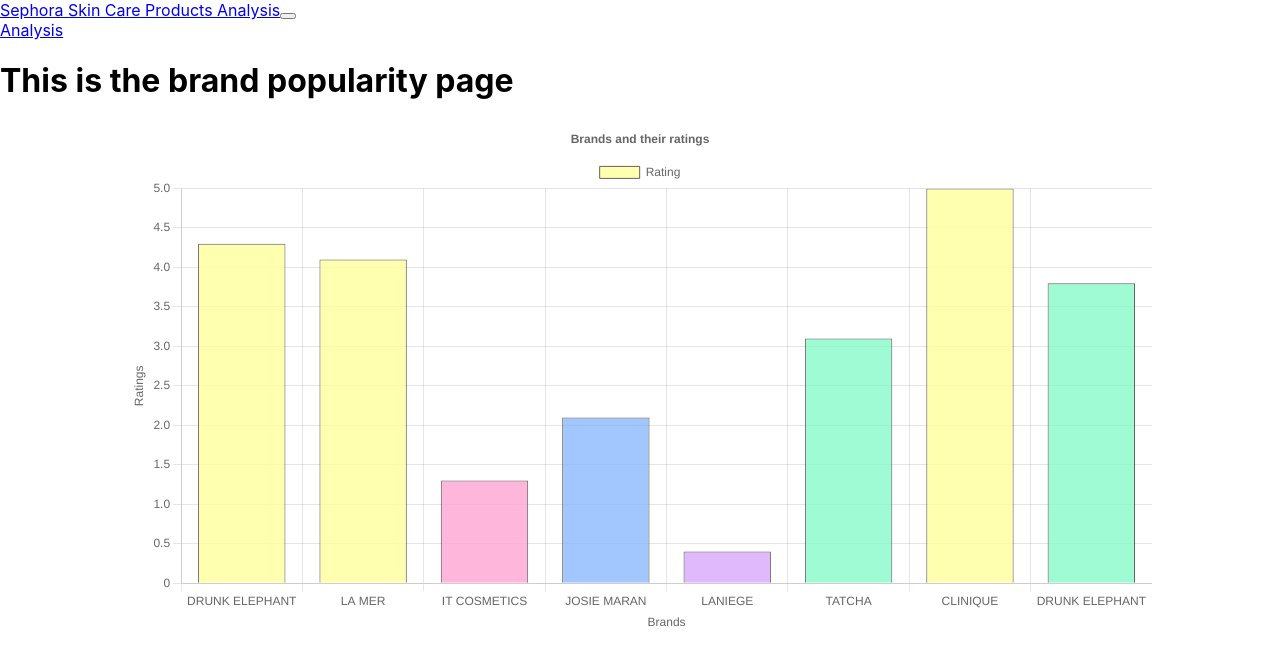
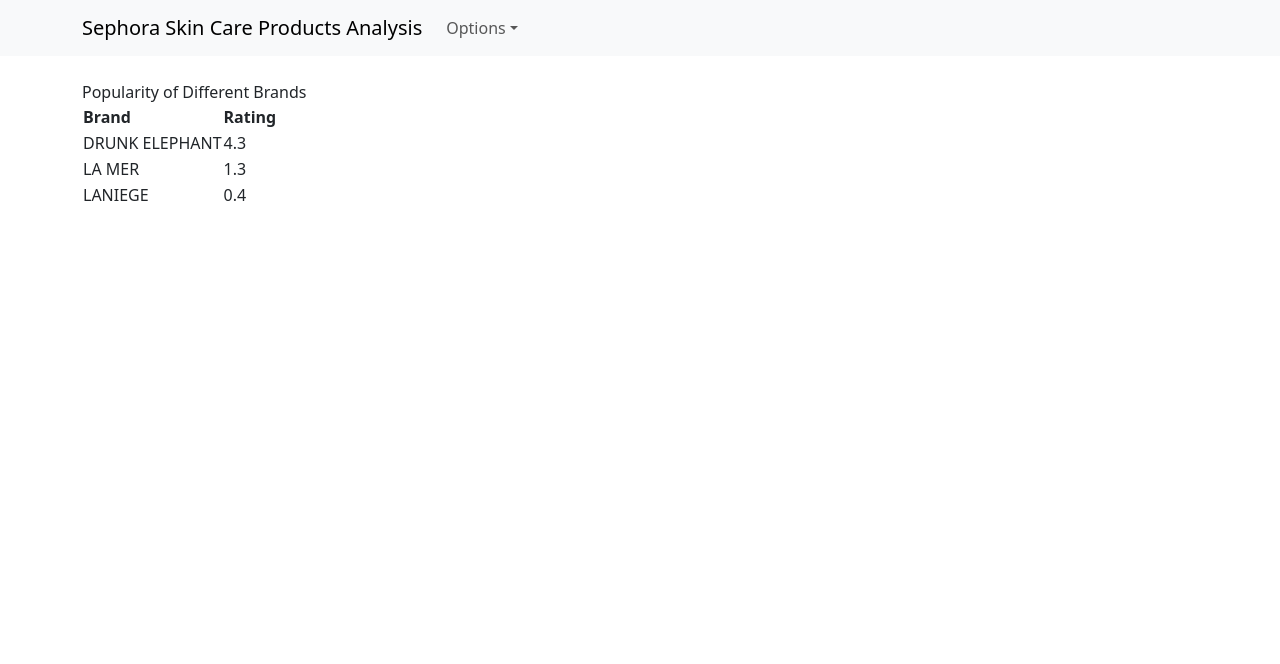
Before and after one commit to Namira29351/Skincare-Analysis, a React (Create React App) app in the folder frontend/: page /BrandPopularity in a window 1280 px wide. Shown: the top 664 px of the page. Built offline with nearby package versions, Linux system fonts and the light colour scheme.

Commit message:
I added a proper dropdown box and seperated the analytics from the visualizations

```diff
--- a/frontend/package.json
+++ b/frontend/package.json
@@ -16,6 +16,7 @@
     "react-dom": "^19.0.0",
     "react-router-dom": "^7.5.1",
     "react-scripts": "5.0.1",
+    "sass": "^1.87.0",
     "web-vitals": "^2.1.4"
   },
   "scripts": {
--- a/frontend/src/App.js
+++ b/frontend/src/App.js
@@ -5,6 +5,8 @@
 import BrandPopularity from './features/analysis/components/BrandPopularity';
 import ProductPopularity from './features/analysis/components/ProductPopularity';
 import ProductPrice from './features/analysis/components/ProductPrices';
+import BrandPopularityGraph from './features/analysis/components/BrandPopularityGraph';
+import ProductPopularityGraph from './features/analysis/components/ProductPopularityGraph';
 
 function App() {
   return (
@@ -14,7 +16,9 @@
         <Routes>
           <Route path="/" element={<Home />} />
           <Route path="/BrandPopularity" element={<BrandPopularity />} />
+          <Route path="/BrandPopularityGraph" element={<BrandPopularityGraph />} />
           <Route path="/ProductPopularity" element={<ProductPopularity />} />
+          <Route path="/ProductPopularityGraph" element={<ProductPopularityGraph />} />
           <Route path="/ProductPrice" element={<ProductPrice />} />
         </Routes>
       </div>
--- a/frontend/src/components/layout/AppNavbar.jsx
+++ b/frontend/src/components/layout/AppNavbar.jsx
@@ -1,10 +1,11 @@
-
 import React from 'react';
 import { Link, NavLink } from 'react-router-dom';
 import Container from 'react-bootstrap/Container';
 import Nav from 'react-bootstrap/Nav';
 import Navbar from 'react-bootstrap/Navbar';
 import NavDropdown from 'react-bootstrap/NavDropdown';
+import 'bootstrap/dist/css/bootstrap.min.css';
+
 
 const AppNavbar = () => {
   return (
@@ -20,17 +21,21 @@
         <Navbar.Collapse id="basic-navbar-nav">
           <Nav className="me-auto">
 
-            <NavDropdown title="Analysis" id="basic-nav-dropdown">
+            <NavDropdown title="Options" id="basic-nav-dropdown">
               <NavDropdown.Item as={NavLink} to="/BrandPopularity">
-                Popularity of different brands
+                Popularity of different brands Analysis
               </NavDropdown.Item>
-
+              <NavDropdown.Item as={NavLink} to="/BrandPopularityGraph">
+                Popularity of different brands Graph
+              </NavDropdown.Item>
               <NavDropdown.Item as={NavLink} to="/ProductPopularity">
-                Popularity of different products
+                Popularity of different products Analysis
               </NavDropdown.Item>
-
+              <NavDropdown.Item as={NavLink} to="/ProductPopularityGraph">
+                Popularity of different products Graph
+              </NavDropdown.Item>
               <NavDropdown.Item as={NavLink} to="/ProductPrice">
-                Prices of different products
+                Prices of different products Analysis
               </NavDropdown.Item>
             </NavDropdown>
           </Nav>
--- a/frontend/src/features/analysis/components/BrandPopularity.jsx
+++ b/frontend/src/features/analysis/components/BrandPopularity.jsx
@@ -1,13 +1,29 @@
 import React from "react";
-import BarChart from "./charts/BarChart";
 
-const BrandPopularity = () => {
-    return (
-      <div>
-        <h1>This is the brand popularity page</h1>
-        <BarChart />
-      </div>
-      )
-    };
 
-    export default BrandPopularity;
+function BrandPopularity() {
+  return (
+  <div className="App"> Popularity of Different Brands
+      <table>
+          <tr>
+              <th>Brand</th>
+              <th>Rating</th>
+          </tr>
+          <tr>
+              <td>DRUNK ELEPHANT</td>
+              <td>4.3</td>
+          </tr>
+          <tr>
+              <td>LA MER</td>
+              <td>1.3 </td>
+          </tr>
+          <tr>
+              <td>LANIEGE</td>
+              <td>0.4</td>
+          </tr>
+      </table>
+  </div>
+  );
+  }
+
+  export default BrandPopularity;
--- /dev/null
+++ b/frontend/src/features/analysis/components/BrandPopularityGraph.jsx
@@ -0,0 +1,13 @@
+import React from "react";
+import BarChart from "./charts/BarChart";
+
+const BrandPopularityGraph = () => {
+    return (
+      <div>
+        <h1>This is the brand popularity graph</h1>
+        <BarChart />
+      </div>
+      )
+    };
+
+    export default BrandPopularityGraph;
--- a/frontend/src/features/analysis/components/ProductPopularity.jsx
+++ b/frontend/src/features/analysis/components/ProductPopularity.jsx
@@ -1,9 +1,11 @@
 import React from "react";
+
 
 const ProductPopularity = () => {
     return (
       <div>
         <h1>This is the product popularity page</h1>
+
       </div>
       )
     };
--- /dev/null
+++ b/frontend/src/features/analysis/components/ProductPopularityGraph.jsx
@@ -0,0 +1,13 @@
+import React from "react";
+import PieChart from "./charts/PieChart";
+
+const ProductPopularityGraph = () => {
+    return (
+      <div>
+        <h1>This is the product popularity graph</h1>
+        <PieChart />
+      </div>
+      )
+    };
+
+    export default ProductPopularityGraph;
--- a/frontend/src/features/analysis/components/charts/BarChart.jsx
+++ b/frontend/src/features/analysis/components/charts/BarChart.jsx
@@ -1,4 +1,5 @@
 import React from "react";
+import { Bar } from "react-chartjs-2";
 import {
   Chart as ChartJS,
   CategoryScale,
@@ -8,8 +9,6 @@
   Tooltip,
   Legend,
 } from "chart.js";
-
-import { Bar } from "react-chartjs-2";
 
 ChartJS.register(
   CategoryScale,
--- a/frontend/src/features/analysis/components/charts/PieChart.jsx
+++ b/frontend/src/features/analysis/components/charts/PieChart.jsx
@@ -0,0 +1,62 @@
+
+import React from 'react';
+import { Chart as ChartJS, ArcElement, Tooltip, Legend } from 'chart.js';
+import { Pie } from 'react-chartjs-2';
+
+ChartJS.register(ArcElement, Tooltip, Legend);
+
+const productData = [
+  { product: "MOISTURIZER", rating: 4.3 },
+  { product: "CLEANSER", rating: 4.1},
+  { product: "TREATMENT", rating: 1.3 },
+  { product: "FACE MASK", rating: 2.1 },
+  { product: "EYE CREAM", rating: 0.4 },
+  { product: "FACE MASK", rating: 3.1 },
+  { product: "FACE MASK", rating: 5.0 },
+  { product: "EYE CREAM", rating: 3.8 },
+];
+
+const PieChart = () => {
+  const labels = productData.map((item) => item.product);
+  const avgRating = productData.map((item) => item.rating);
+
+  const chartData = {
+    labels: labels,
+    datasets: [
+      {
+        label: "Rating",
+        data: avgRating,
+        backgroundColor: avgRating.map((value) => {
+          if (value <= 1) return "rgba(215, 163, 252, 0.77)";
+          if (value <= 2) return "rgba(255, 160, 209, 0.77)";
+          if (value <= 3) return "rgba(134, 182, 255, 0.77)";
+          if (value <= 4) return "rgba(129, 250, 200, 0.77)";
+          if (value <= 5) return "rgba(255, 255, 153, 0.77)";
+        }),
+        borderColor: "rgba(59, 53, 57, 0.77)",
+        borderWidth: 1,
+      },
+    ],
+  };
+
+  const options = {
+    responsive: true,
+    plugins: {
+      legend: {
+        position: "top",
+      },
+      title: {
+        display: true,
+        text: "Products and their ratings",
+      },
+    },
+  };
+
+  return (
+    <div style={{ width: "80%", margin: "0 auto" }}>
+      <Pie data={chartData} options={options} />
+    </div>
+  );
+};
+
+export default PieChart;
```
Also changed, not shown: 1 other file (tests, documents, lock files or other folders).
